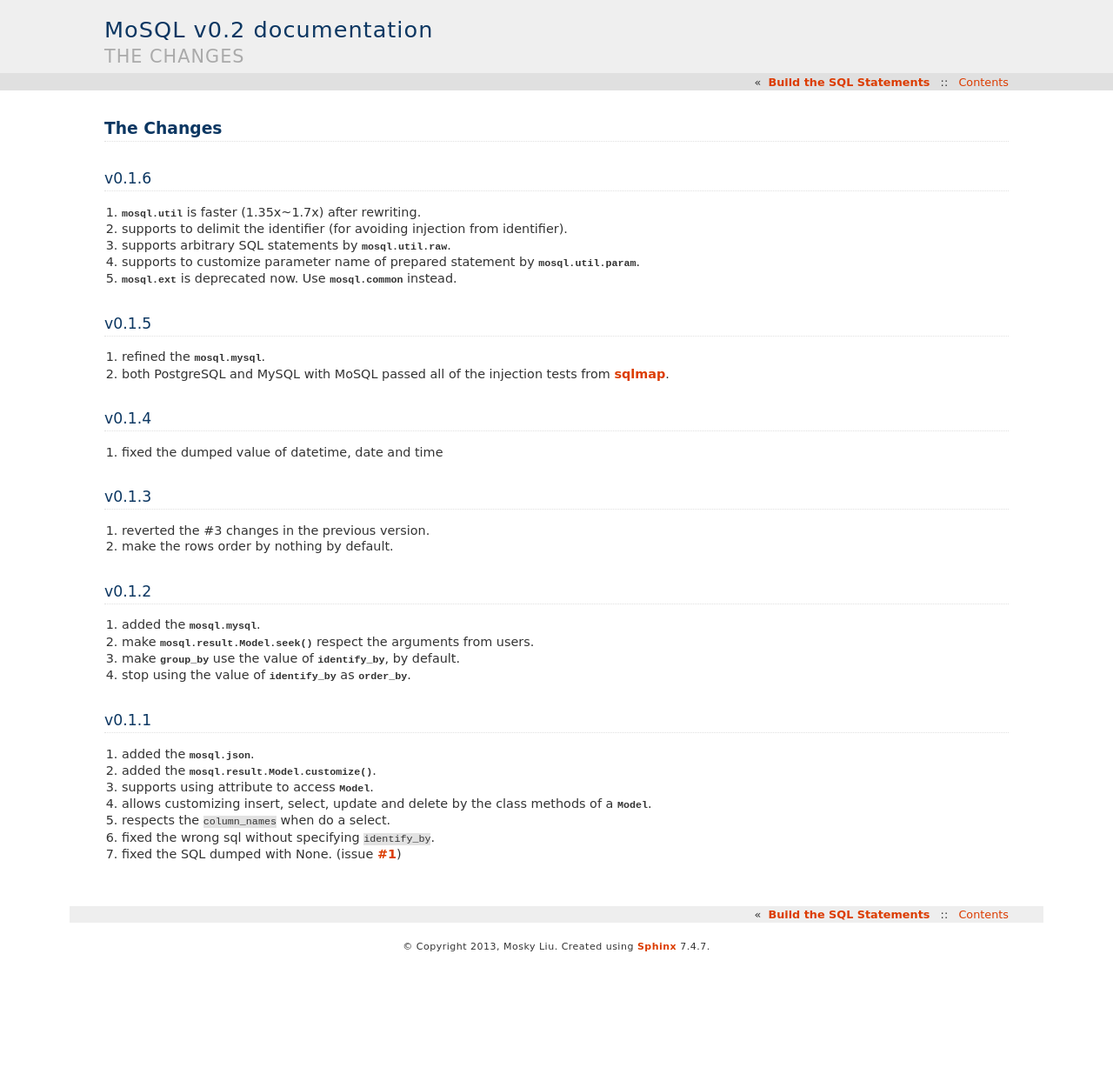
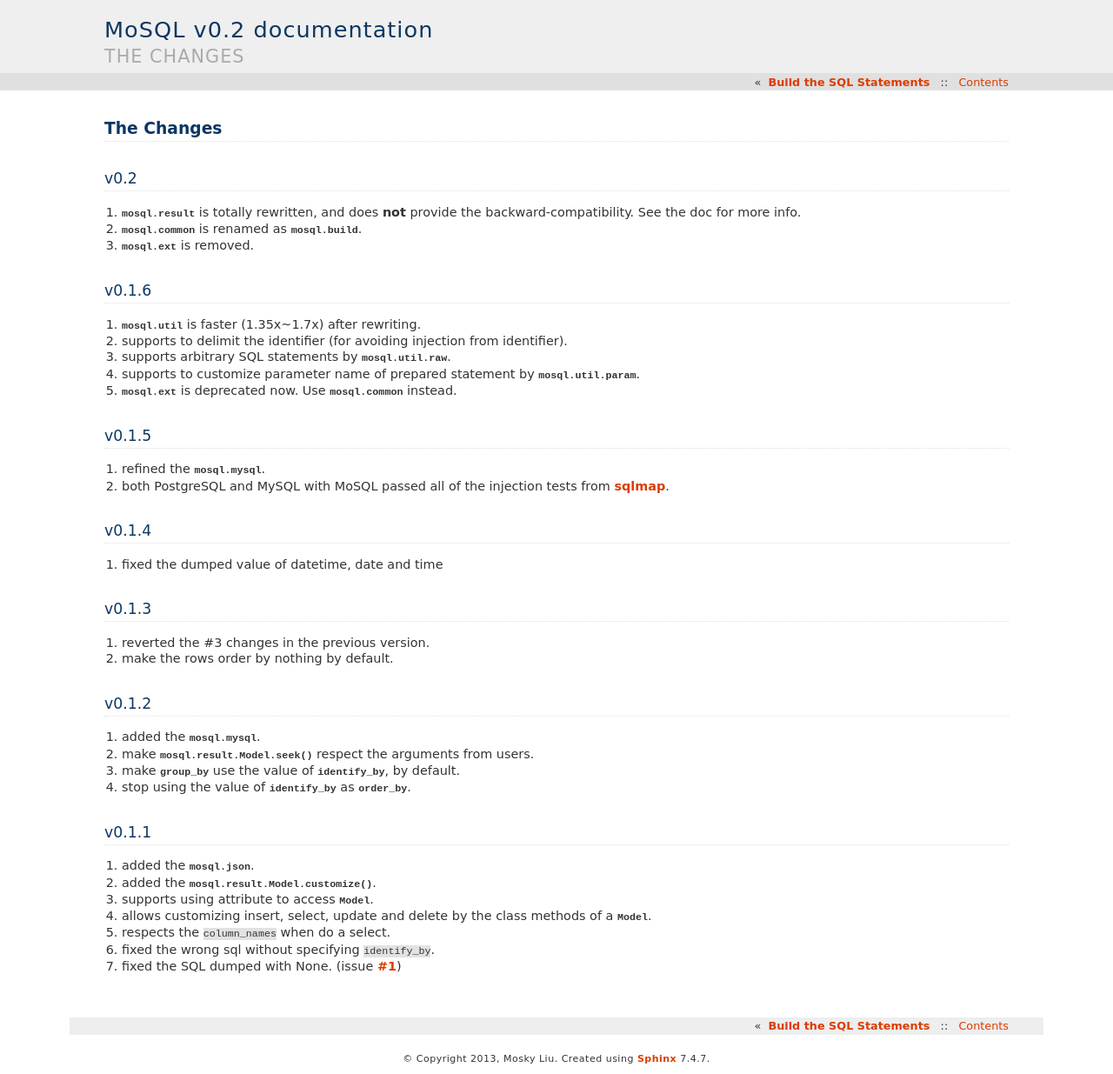
Before and after one commit to moskytw/mosql, a Sphinx documentation site: the page built from docs/changes.rst, in a window 1280 px wide. Shown: the whole page at 87% size. Built offline with Sphinx 7.4.7, drawn with Linux system fonts in a browser that asks for light colours; before the commit the page ends 1106 px from its top, so only the background shows below that.

Commit message:
updated changes.rst

```diff
--- a/docs/changes.rst
+++ b/docs/changes.rst
@@ -1,6 +1,14 @@
 
 The Changes
 ===========
+
+v0.2
+----
+
+1. :mod:`mosql.result` is totally rewritten, and does **not** provide the
+   backward-compatibility. See the doc for more info.
+2. :mod:`mosql.common` is renamed as :mod:`mosql.build`.
+3. :mod:`mosql.ext` is removed.
 
 v0.1.6
 ------
```
